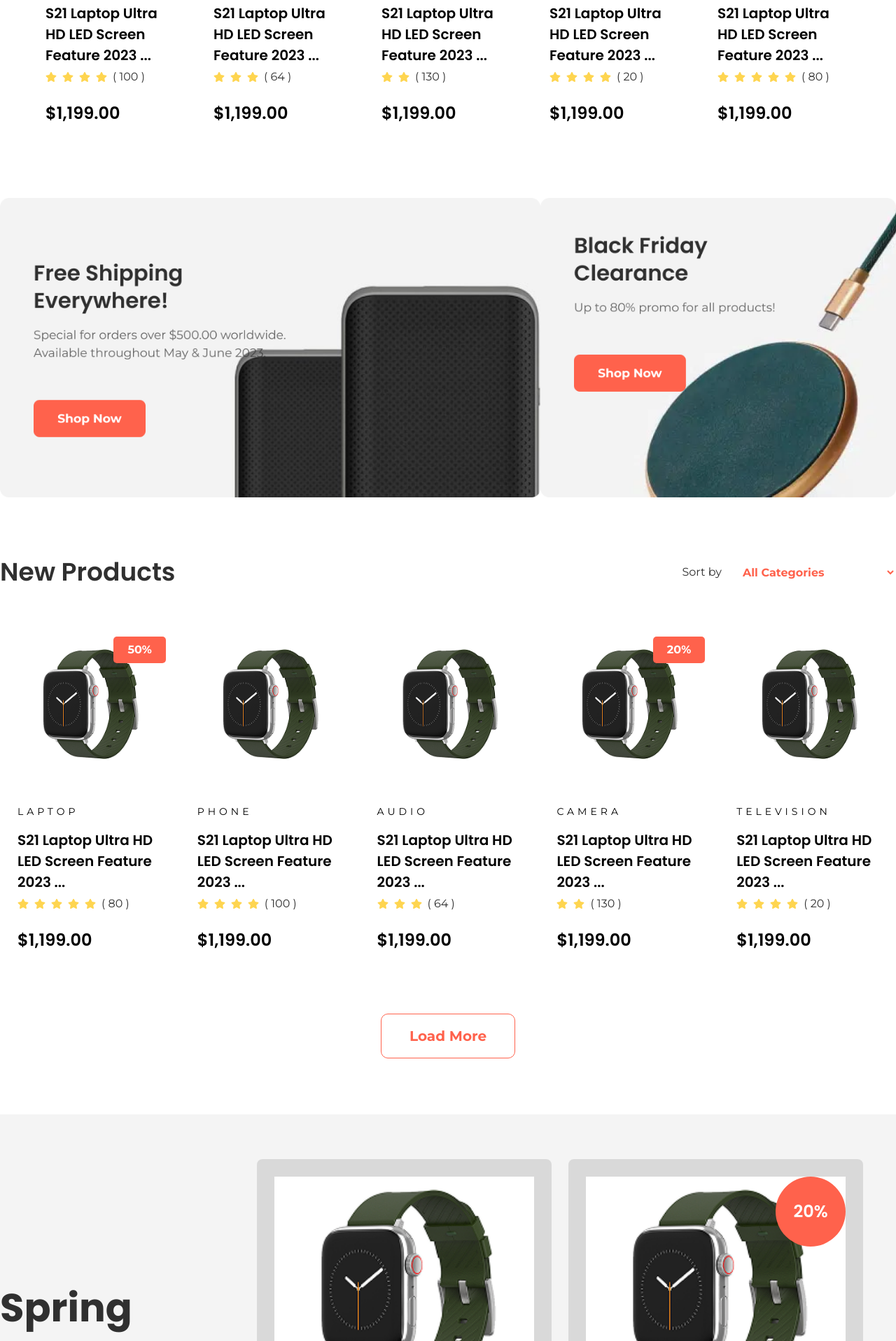
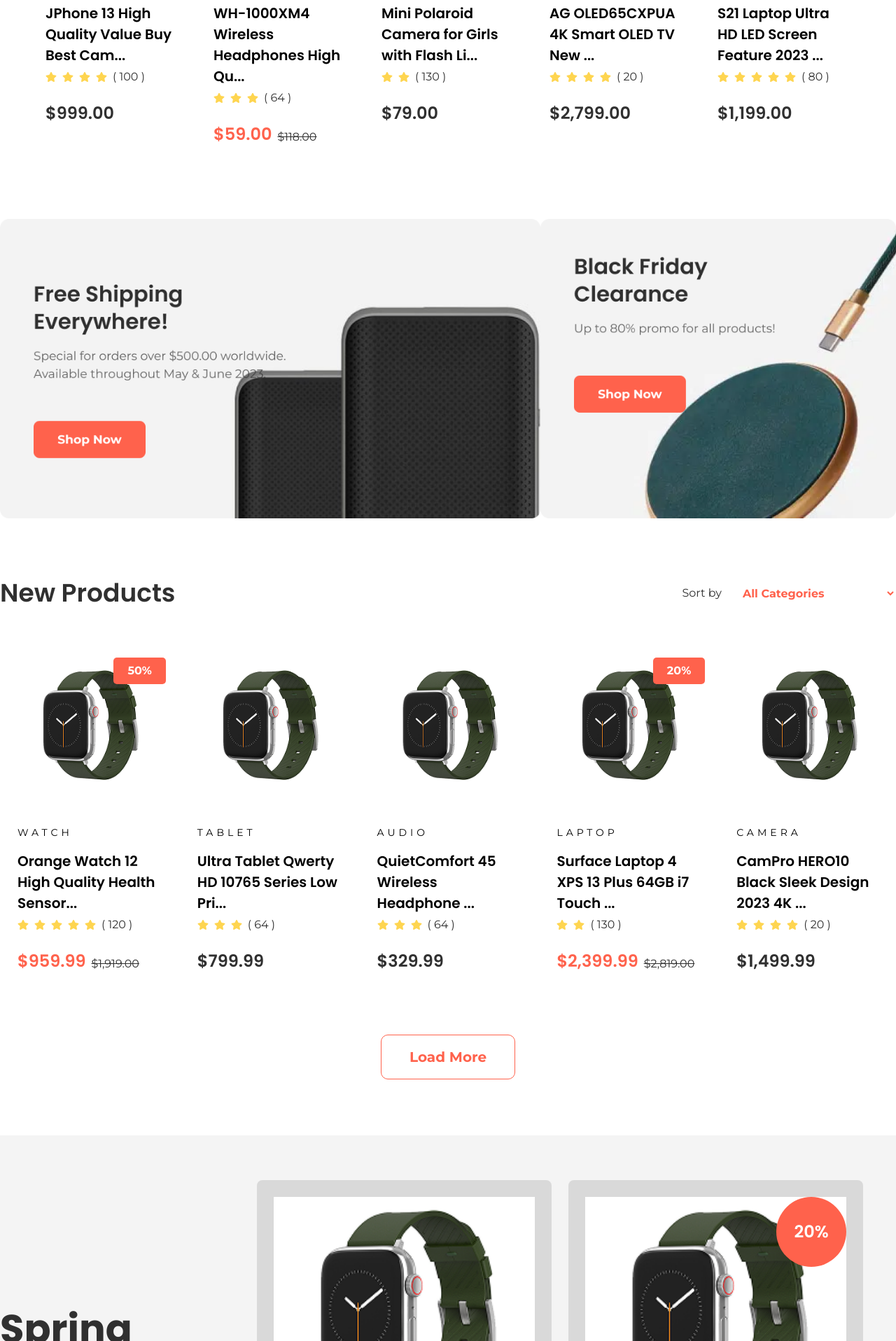
Before and after one commit to nazmulalamdev/eshop, a React (Vite) app: page / in a window 1280 px wide. Shown: the part 1403-3320 px from the top of the page at 70% size. Built offline with nearby package versions, Linux system fonts and the light colour scheme; no server answers.

Commit message:
All Update

```diff
--- a/src/components/BestSeller.jsx
+++ b/src/components/BestSeller.jsx
@@ -51,6 +51,8 @@
                   bg="transparent"
                   stock={false}
                   stockAmount="40"
+                  priceColor="yellow"
+                  priceless="118.00"
                 />
               </div>
               <div className="max-w-[285px]">
@@ -107,6 +109,8 @@
                   bg="transparent"
                   stock={false}
                   stockAmount="40"
+                  priceColor="yellow"
+                  priceless="118.00"
                 />
               </div>
             </div>
--- a/src/components/FeaturedProduct.jsx
+++ b/src/components/FeaturedProduct.jsx
@@ -85,7 +85,7 @@
             <Slider {...settings}>
               {/* <div className="flex gap-1"> */}
               <ProductLayout
-                percentTag="50%"
+                percentTag={false}
                 category="laptop"
                 title="S21 Laptop Ultra HD LED Screen Feature 2023 ..."
                 rating="5"
@@ -99,34 +99,36 @@
               <ProductLayout
                 percentTag={false}
                 category="phone"
-                title="S21 Laptop Ultra HD LED Screen Feature 2023 ..."
+                title="JPhone 13 High Quality Value Buy Best Cam..."
                 rating="4"
                 totalRating="100"
-                price="1,199.00"
+                price="999.00"
                 border={true}
                 bg="transparent"
                 stock={false}
                 stockAmount="40"
               />
               <ProductLayout
-                percentTag={false}
+                percentTag="50%"
                 category="audio"
-                title="S21 Laptop Ultra HD LED Screen Feature 2023 ..."
+                title="WH-1000XM4 Wireless Headphones High Qu..."
                 rating="3"
                 totalRating="64"
-                price="1,199.00"
+                price="59.00"
                 border={true}
                 bg="transparent"
                 stock={false}
                 stockAmount="60"
+                priceColor="yellow"
+                priceless="118.00"
               />
               <ProductLayout
                 percentTag={false}
                 category="camera"
-                title="S21 Laptop Ultra HD LED Screen Feature 2023 ..."
+                title="Mini Polaroid Camera for Girls with Flash Li..."
                 rating="2"
                 totalRating="130"
-                price="1,199.00"
+                price="79.00"
                 border={true}
                 bg="transparent"
                 stock={false}
@@ -135,10 +137,10 @@
               <ProductLayout
                 percentTag={false}
                 category="television"
-                title="S21 Laptop Ultra HD LED Screen Feature 2023 ..."
+                title="AG OLED65CXPUA 4K Smart OLED TV New ..."
                 rating="4"
                 totalRating="20"
-                price="1,199.00"
+                price="2,799.00"
                 border={true}
                 bg="transparent"
                 stock={false}
--- a/src/components/NewProduct.jsx
+++ b/src/components/NewProduct.jsx
@@ -56,38 +56,40 @@
             </div>
           </div>
 
-          <div className="flex gap-1">
+          <div className="grid grid-cols-5 gap-1 items-stretch">
             <ProductLayout
               percentTag="50%"
-              category="laptop"
-              title="S21 Laptop Ultra HD LED Screen Feature 2023 ..."
+              category="watch"
+              title="Orange Watch 12 High Quality Health Sensor..."
               rating="5"
-              totalRating="80"
-              price="1,199.00"
+              totalRating="120"
+              price="959.99"
               border={true}
               bg="transparent"
               stock={false}
               stockAmount="50"
+              priceColor="yellow"
+              priceless="1,919.00"
             />
             <ProductLayout
               percentTag={false}
-              category="phone"
-              title="S21 Laptop Ultra HD LED Screen Feature 2023 ..."
-              rating="4"
-              totalRating="100"
-              price="1,199.00"
+              category="tablet"
+              title="Ultra Tablet Qwerty HD 10765 Series Low Pri..."
+              rating="3"
+              totalRating="64"
+              price="799.99"
               border={true}
               bg="transparent"
               stock={false}
-              stockAmount="40"
+              stockAmount="60"
             />
             <ProductLayout
               percentTag={false}
               category="audio"
-              title="S21 Laptop Ultra HD LED Screen Feature 2023 ..."
+              title="QuietComfort 45 Wireless Headphone ..."
               rating="3"
               totalRating="64"
-              price="1,199.00"
+              price="329.99"
               border={true}
               bg="transparent"
               stock={false}
@@ -95,23 +97,25 @@
             />
             <ProductLayout
               percentTag="20%"
-              category="camera"
-              title="S21 Laptop Ultra HD LED Screen Feature 2023 ..."
+              category="laptop"
+              title="Surface Laptop 4 XPS 13 Plus 64GB i7 Touch ..."
               rating="2"
               totalRating="130"
-              price="1,199.00"
+              price="2,399.99"
               border={true}
               bg="transparent"
               stock={false}
               stockAmount="10"
+              priceColor="yellow"
+              priceless="2,819.00"
             />
             <ProductLayout
               percentTag={false}
-              category="television"
-              title="S21 Laptop Ultra HD LED Screen Feature 2023 ..."
+              category="camera"
+              title="CamPro HERO10 Black Sleek Design 2023 4K ..."
               rating="4"
               totalRating="20"
-              price="1,199.00"
+              price="1,499.99"
               border={true}
               bg="transparent"
               stock={false}
--- a/src/components/SpringSale.jsx
+++ b/src/components/SpringSale.jsx
@@ -129,12 +129,14 @@
                     ratingColor="white"
                     totalRating="80"
                     price="1,199.00"
-                    border="hover:border-none"
+                    border="border-0"
                     bg="bg-[#D9D9D9]"
                     stock={true}
                     stockAmount="50"
                     hover="hover:bg-white"
                     shape={"round"}
+                    priceColor="yellow"
+                    priceless="5,058.00"
                   />
                 </div>
                 <div className="max-w-[463px] px-3">
@@ -146,11 +148,13 @@
                     ratingColor="white"
                     totalRating="100"
                     price="1,199.00"
-                    border="hover:border-none"
+                    border="border-0"
                     bg="bg-[#D9D9D9]"
                     stock={true}
                     stockAmount="40"
                     hover="hover:bg-white"
+                    priceColor="yellow"
+                    priceless="5,058.00"
                   />
                 </div>
                 <div className="max-w-[463px] px-3">
@@ -162,12 +166,14 @@
                     ratingColor="white"
                     totalRating="64"
                     price="1,199.00"
-                    border="hover:border-none"
+                    border="border-0"
                     bg="bg-[#D9D9D9]"
                     stock={true}
                     stockAmount="60"
                     hover="hover:bg-white"
                     shape="round"
+                    priceColor="yellow"
+                    priceless="5,058.00"
                   />
                 </div>
                 <div className="max-w-[463px] px-3">
@@ -179,11 +185,13 @@
                     ratingColor="white"
                     totalRating="130"
                     price="1,199.00"
-                    border="hover:border-none"
+                    border="border-0"
                     bg="bg-[#D9D9D9]"
                     stock={true}
                     stockAmount="10"
                     hover="hover:bg-white"
+                    priceColor="yellow"
+                    priceless="5,058.00"
                   />
                 </div>
                 <div className="max-w-[463px] px-3">
@@ -195,11 +203,13 @@
                     ratingColor="white"
                     totalRating="20"
                     price="1,199.00"
-                    border="hover:border-none"
+                    border="border-0"
                     bg="bg-[#D9D9D9]"
                     stock={true}
                     stockAmount="20"
                     hover="hover:bg-white"
+                    priceColor="yellow"
+                    priceless="5,058.00"
                   />
                 </div>
                 {/* </div> */}
--- a/src/components/commonLayout/ProductLayout.jsx
+++ b/src/components/commonLayout/ProductLayout.jsx
@@ -12,6 +12,8 @@
   ratingColor = "yellow",
   totalRating,
   price,
+  priceless,
+  priceColor = "black",
   border,
   bg,
   stock,
@@ -28,11 +30,11 @@
     <>
       <div
         // style={{ background: bg }}
-        className={`border border-transparent hover:border-[#C3C3C3] duration-300 p-6 group rounded-lg ${bg} ${hover} ${border}`}
+        className={`flex flex-col h-full justify-between border border-transparent hover:border-[#C3C3C3] duration-300 p-6 group rounded-lg ${bg} ${hover} ${border}`}
       >
         <div className="relative">
           <img
-            className="w-full"
+            className="w-full h-full"
             src="images/productimg.png"
             alt="productimg"
           />
@@ -67,7 +69,8 @@
             {title}
           </h3>
           <div
-            className={`flex items-center gap-2 ${
+            className={`flex items-center gap-2
+              ${
                 ratingColor === "yellow"
                   ? "text-[#FED550]"
                   : "text-[#FFF] group-hover:text-[#FED550]"
@@ -80,9 +83,22 @@
               ( {totalRating} )
             </span>
           </div>
-          <p className="font-['Poppins'] font-semibold text-2xl text-['#303030']">
+          <div className="flex items-end gap-2">
+            <p
+              className={`font-['Poppins'] font-semibold text-2xl
+                ${
+                  priceColor === "black" ? "text-[#303030]" : "text-[#FF624C]"
+                }`}
+            >
               ${price}
             </p>
+            {priceless && (
+              <span className="font-['Montserrat'] font-normal text-base text-[#303030]">
+                <del>${priceless}</del>
+              </span>
+            )}
+          </div>
+
           {stock && (
             <div className="w-full h-[30px] bg-[#E0E0E0] rounded-[25px] mt-[32px] relative">
               <div className="w-1/2 h-[30px] bg-[#303030] rounded-[25px]">
--- a/src/components/header/MiddleBar.jsx
+++ b/src/components/header/MiddleBar.jsx
@@ -24,7 +24,7 @@
               <IoMdSearch className="text-base absolute top-1/2 -translate-y-1/2 right-6 text-[#303030]" />
             </div>
             <div className="relative pl-[50px] mr-[90px]">
-              <div className="absolute top-[5px] left-0">
+              <div className="absolute top-[8px] left-0">
                 <CartIcon />
               </div>
               <p className="font-['Montserrat'] font-normal text-base leading-6">
--- a/src/components/header/topbarComponents/TopLeftBar.jsx
+++ b/src/components/header/topbarComponents/TopLeftBar.jsx
@@ -11,10 +11,10 @@
           className="flex items-center gap-2"
           target="_blank"
         >
-          <IoLocationOutline /> 123 Main Street, Anytown USA
+          <IoLocationOutline size={16} /> 123 Main Street, Anytown USA
         </Link>
         <Link to="tel:1234567890" className="flex items-center gap-2">
-          <IoCallOutline /> +1 (555) 123-4567
+          <IoCallOutline size={16} /> +1 (555) 123-4567
         </Link>
       </div>
     </>
--- a/src/icons/CartIcon.jsx
+++ b/src/icons/CartIcon.jsx
@@ -1,4 +1,4 @@
-const CartIcon = ({ width = 34, height = 34, color="#303030"}) => {
+const CartIcon = ({ width = 32, height = 34, color = "#303030" }) => {
   return (
     <svg
       width={width}
--- a/src/icons/ReturnIcon.jsx
+++ b/src/icons/ReturnIcon.jsx
@@ -1,4 +1,4 @@
-const ReturnIcon = () => {
+const ReturnIcon = ({ width = 40, height = 40, color = "#303030" }) => {
   return (
     <svg
       width="40"
```
Lines whose indentation alone changed are shown as unchanged.
